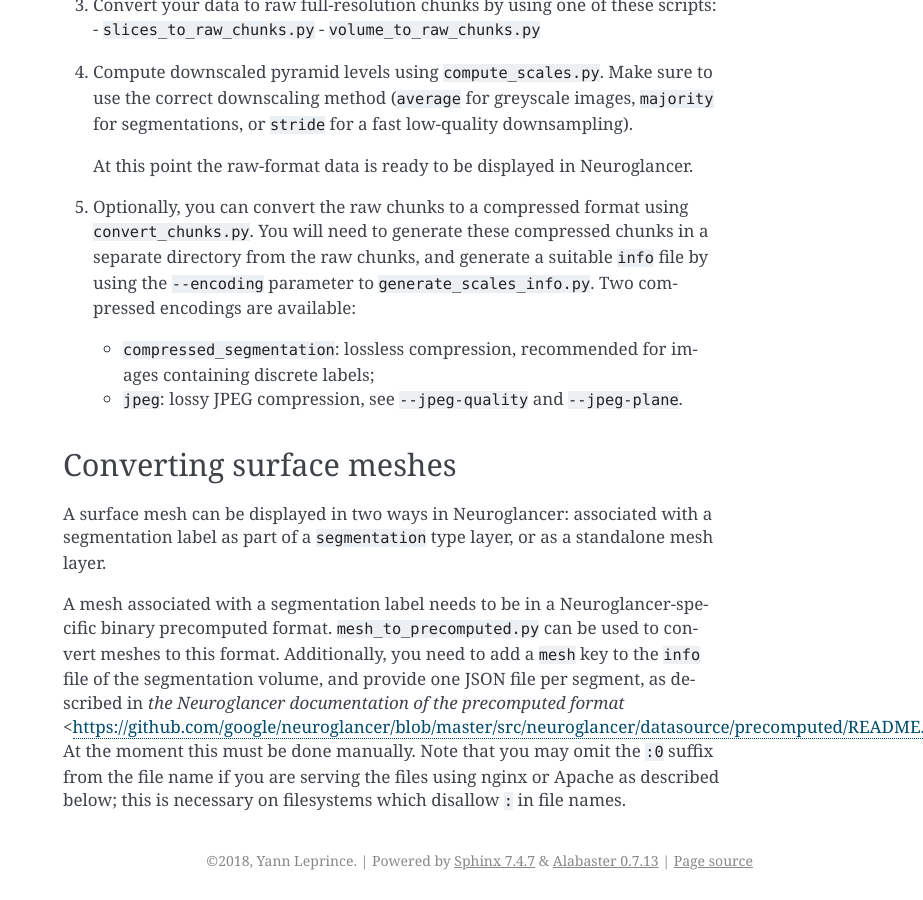
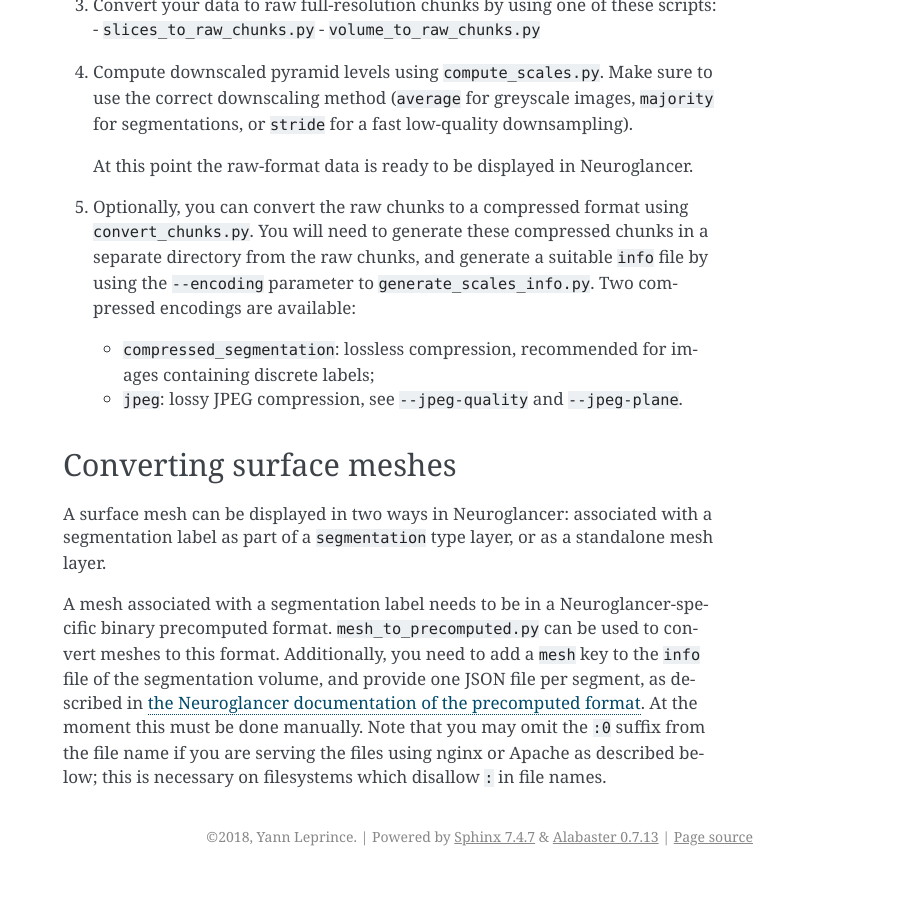
Before and after one commit to HumanBrainProject/neuroglancer-scripts, a Sphinx documentation site: the page built from docs/script-usage.rst, in a window 1280 px wide and 900 px high, scrolled down 1094 px. Shown: the whole window, without its empty margins (357-1280 px from the left). Built offline with Sphinx 7.4.7, drawn with Linux system fonts in a browser that asks for light colours; pages that are not in the unit, such as notebooks, are missing from menus; after the commit the page ends 1970 px from its top, so only the background shows below that.

Commit message:
fix Sphinx markup

```diff
--- a/docs/script-usage.rst
+++ b/docs/script-usage.rst
@@ -89,7 +89,7 @@ Neuroglancer-specific binary precomputed format. ``mesh_to_precomputed.py`` can
 be used to convert meshes to this format. Additionally, you need to add a
 ``mesh`` key to the ``info`` file of the segmentation volume, and provide one
 JSON file per segment, as described in `the Neuroglancer documentation of the
-precomputed format`
+precomputed format
 <https://github.com/google/neuroglancer/blob/master/src/neuroglancer/datasource/precomputed/README.md>`_.
 At the moment this must be done manually. Note that you may omit the ``:0``
 suffix from the file name if you are serving the files using nginx or Apache as
```
